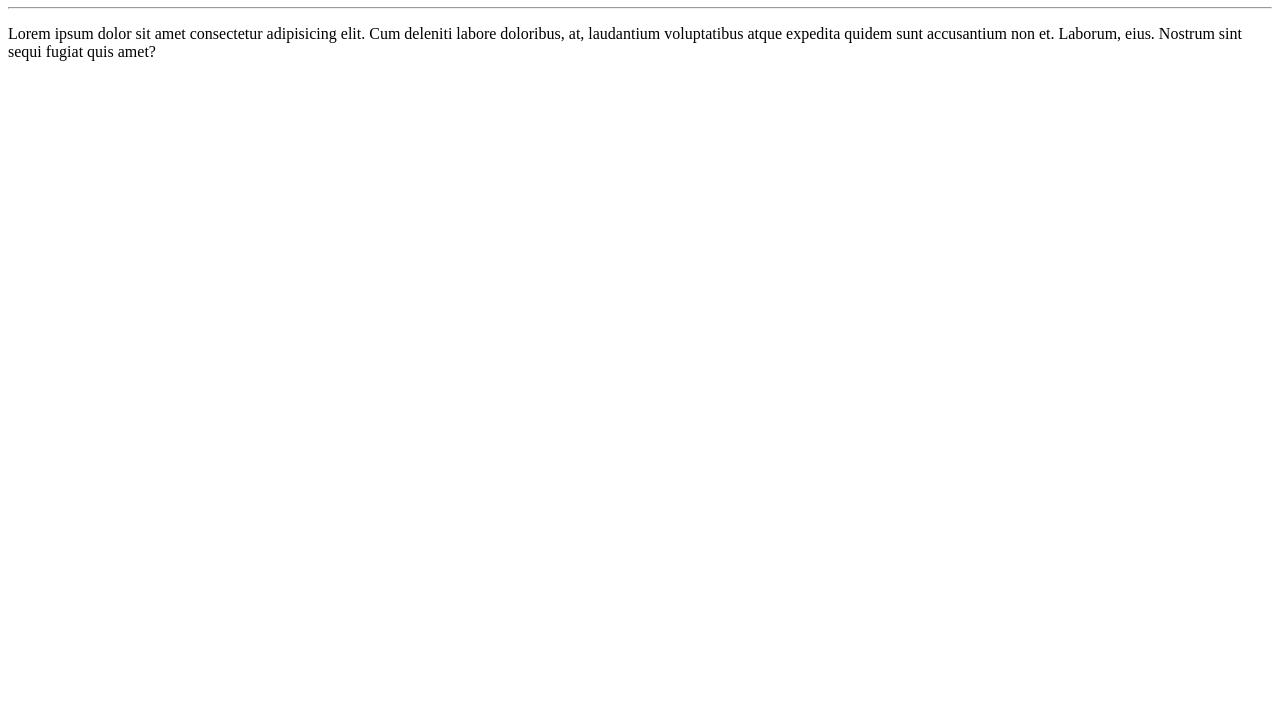
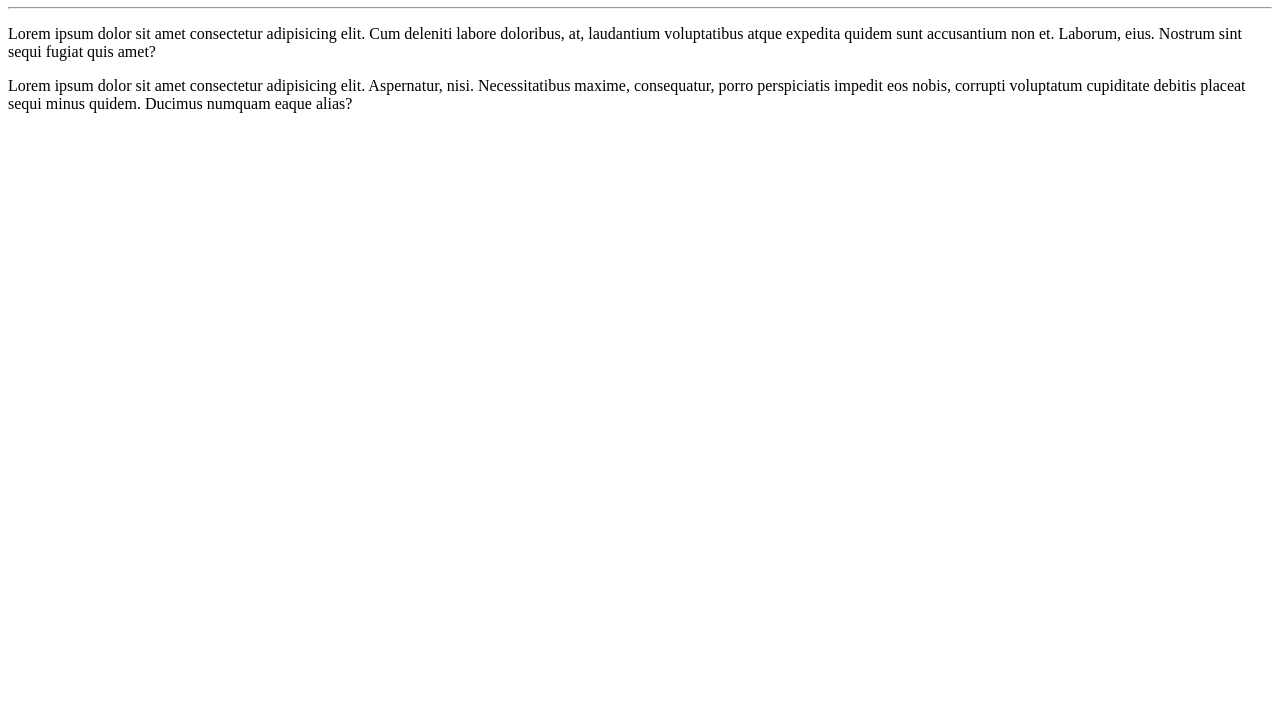
Before and after one commit to MichelDevmobile/Ola-Mundo, a plain HTML site: page site-exemplo/index.html in a window 1280 px wide. Shown: the part 73-800 px from the top of the page. Drawn offline with Linux system fonts and the light colour scheme.

Commit message:
Criei o 2 ° parágrafo
Criei o 2 ° parágrafo do meu site

```diff
--- a/site-exemplo/index.html
+++ b/site-exemplo/index.html
@@ -11,6 +11,7 @@
     <hr>
     <p>Lorem ipsum dolor sit amet consectetur adipisicing elit. Cum deleniti labore doloribus, at, laudantium voluptatibus atque expedita quidem sunt accusantium non et. Laborum, eius. Nostrum sint sequi fugiat quis amet?
     </p>
+    <p>Lorem ipsum dolor sit amet consectetur adipisicing elit. Aspernatur, nisi. Necessitatibus maxime, consequatur, porro perspiciatis impedit eos nobis, corrupti voluptatum cupiditate debitis placeat sequi minus quidem. Ducimus numquam eaque alias?</p>
 
 </body>
 </html>
```
